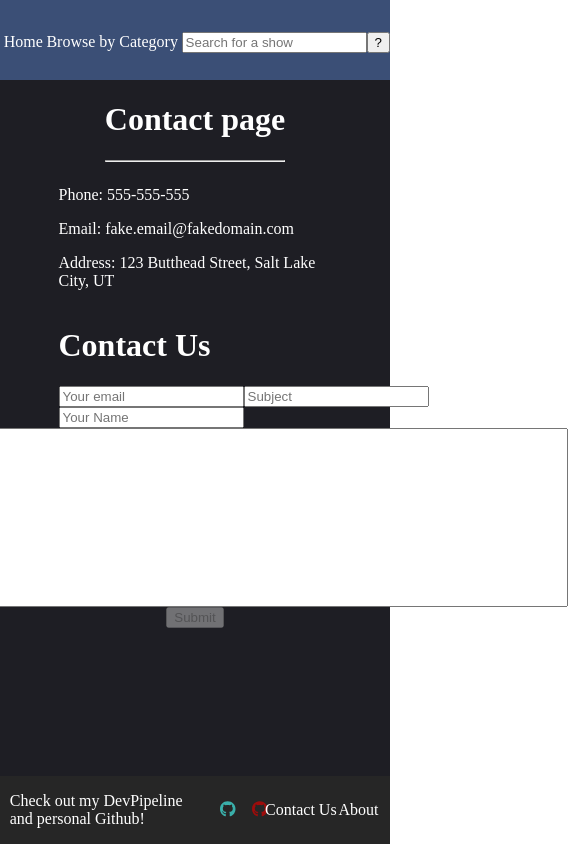
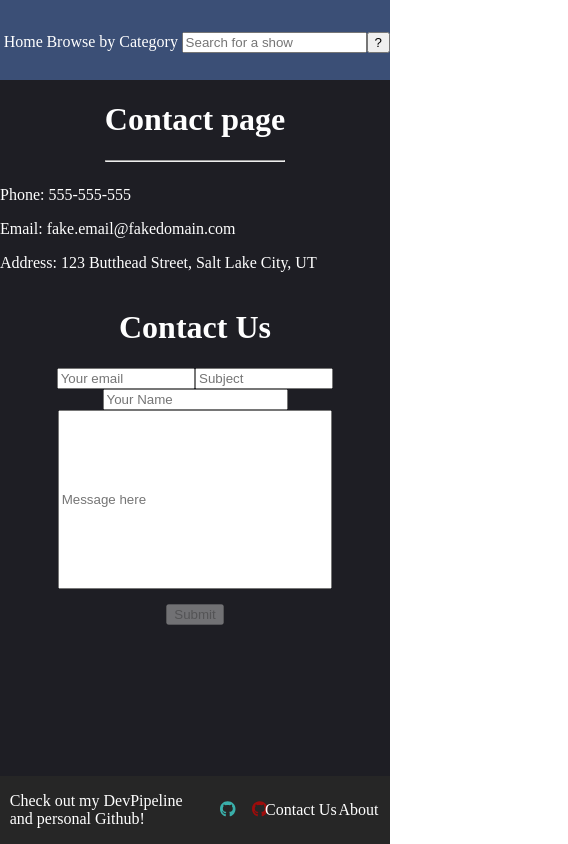
Before and after one commit to Jamesh431/BlueBlox, a React (Create React App) app: page /contact in a window 390 px wide. Shown: the whole page, 568 px wide, since content can reach past the window. Built offline with nearby package versions, Linux system fonts and the light colour scheme.

Commit message:
aligned input boxes for contact page on mobile

```diff
--- /dev/null
+++ b/src/styles/media-queries/contact-us.scss
@@ -0,0 +1,42 @@
+.contact-page {
+  .contact-container {
+    width: 100%;
+
+    .contact-us-container{
+      .text-wrapper {
+        width: 100%;
+        text-align: center;
+      }
+
+      .user-information-wrapper {
+        width: 100%;
+        display: flex;
+        justify-content: center;
+
+        div {
+          // width: 137.33px;
+          input {
+            width: 130.33px;
+          }
+        }
+      }
+
+      .users-name {
+        width: 100%;
+        justify-content: center;
+      }
+
+      .message-container{
+        .text-wrapper{
+          input {
+            width: 20em;
+          }
+        }
+
+        .submit-wrapper {
+          margin: 15px 0;
+        }
+      }
+    }
+  }
+}
--- a/src/styles/media-queries/main-media.scss
+++ b/src/styles/media-queries/main-media.scss
@@ -2,4 +2,5 @@
 @import "./navbar-media.scss";
 @import "./footer-media.scss";
 @import "./showsbycategory-media.scss";
-@import "./landing-media.scss"
+@import "./landing-media.scss";
+@import "./contact-us.scss";
```
